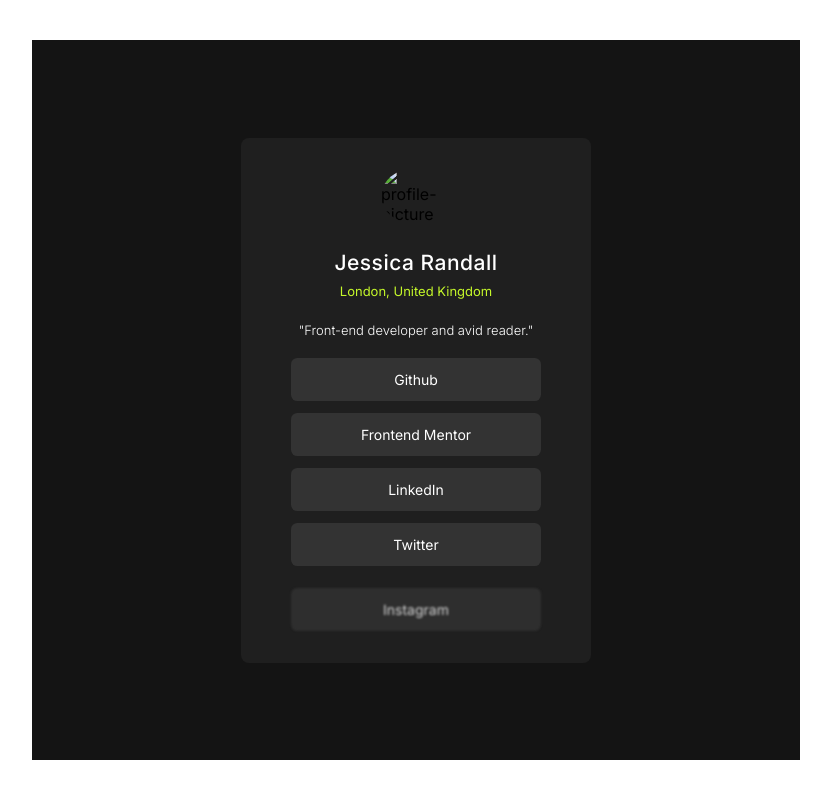
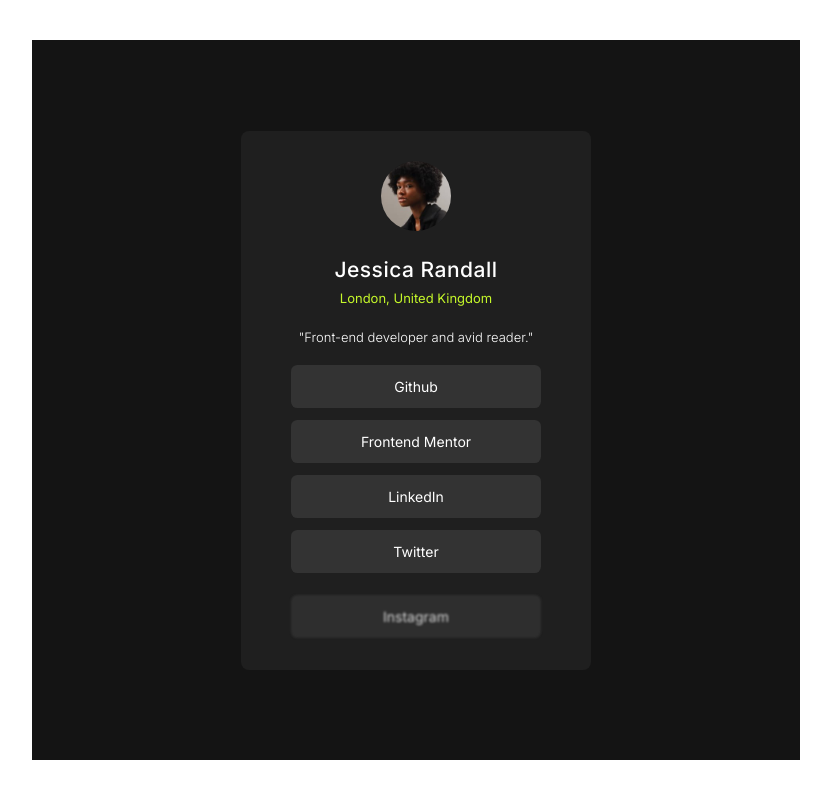
Before and after one commit to Ankit-073/SOCIAL-PROFILE-LINKS-MENU, a plain HTML site: page index copy.html in a window 1280 px wide. Shown: the whole page, without its empty margins (224-1055 px from the left). Drawn offline with Linux system fonts and the light colour scheme.

Commit message:
Update index copy.html

```diff
--- a/index copy.html
+++ b/index copy.html
@@ -11,7 +11,7 @@
     <div class="container">
         <div class="card-container">
             <div>
-                <img src="/social-links-profile-main/assets/images/avatar-jessica.jpeg" alt="profile-picture"  style="--i:1" class="profile-picture">
+                <img src="assets/images/avatar-jessica.jpeg" alt="profile-picture"  style="--i:1" class="profile-picture">
             </div>
             <div class="profile-content">
                 <p class="username" style="--i:2">Jessica Randall</p>
```
